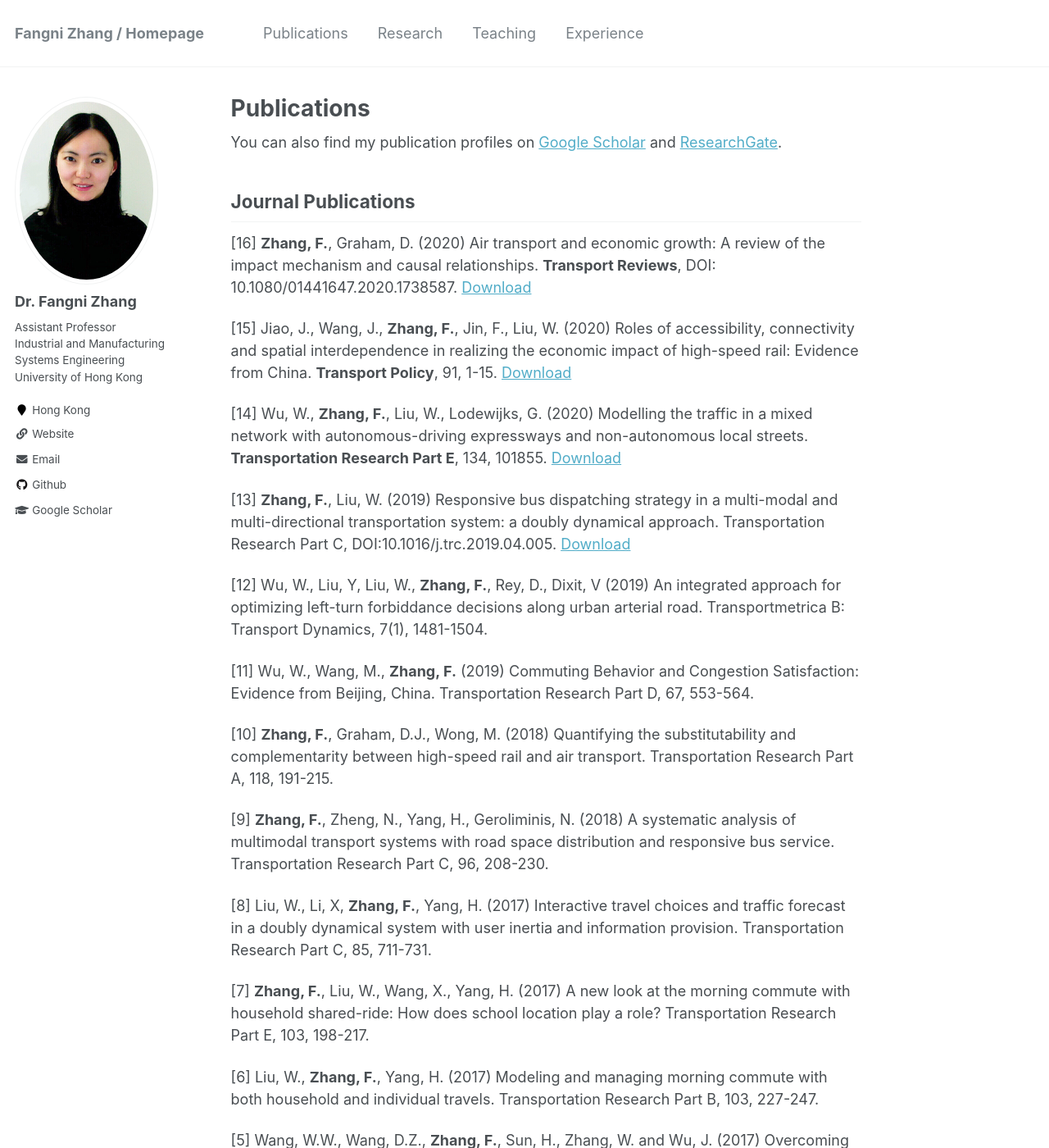
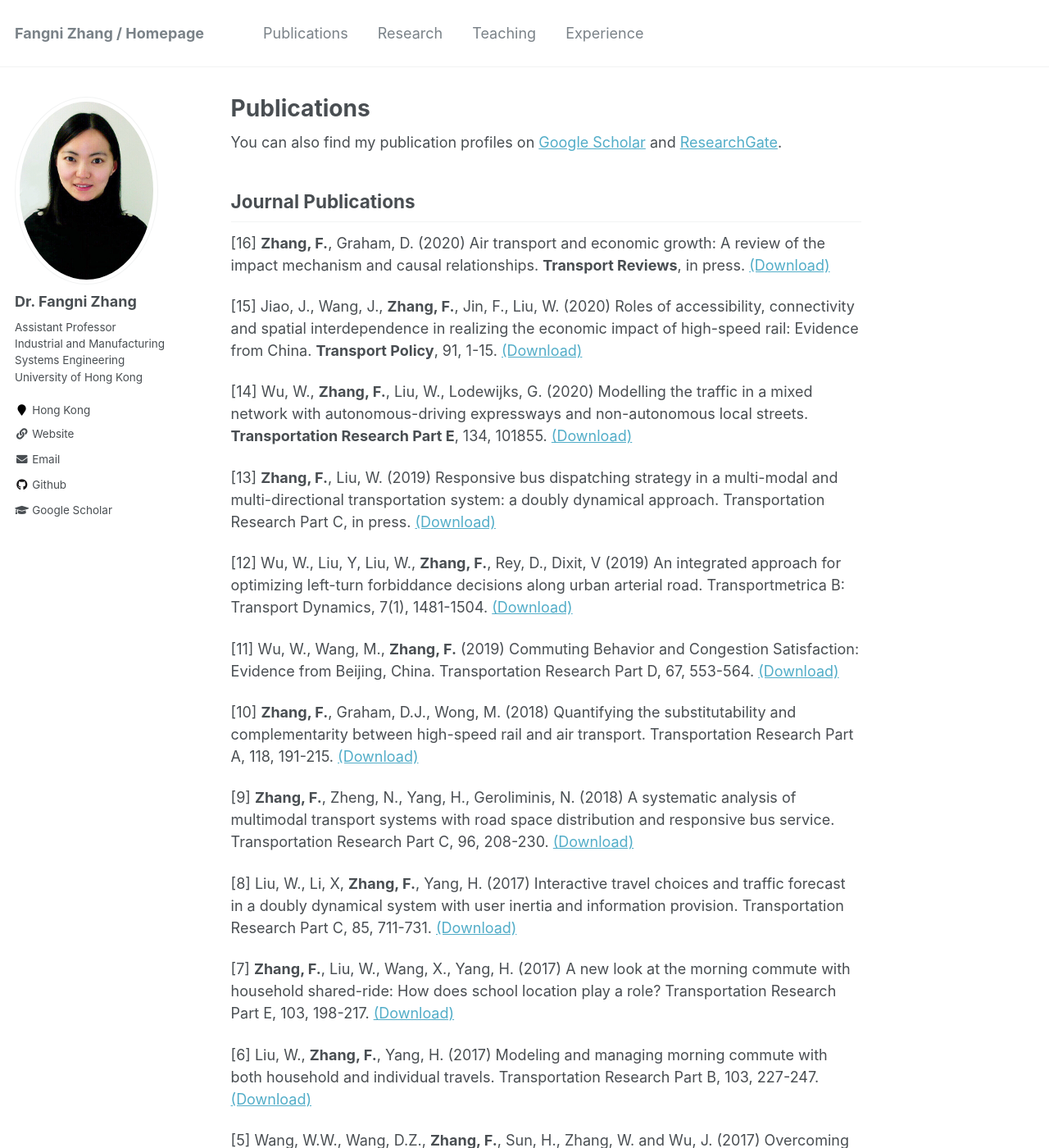
Before and after one commit to fangnizhang/fangnizhang.github.io, a Jekyll site: the page built from _pages/publications.md, in a window 1280 px wide and 1400 px high. Shown: the whole window at 82% size. Built offline with Jekyll 4.4.1, drawn with Linux system fonts in a browser that asks for light colours; some of the changed text lies outside the part shown.

Commit message:
Update publications.md

```diff
--- a/_pages/publications.md
+++ b/_pages/publications.md
@@ -18,37 +18,37 @@
 
 Journal Publications
 ----------
-[16] **Zhang, F.**, Graham, D. (2020) Air transport and economic growth: A review of the impact mechanism and causal relationships. **Transport Reviews**, DOI: 10.1080/01441647.2020.1738587. [Download](https://doi.org/10.1080/01441647.2020.1738587)
+[16] **Zhang, F.**, Graham, D. (2020) Air transport and economic growth: A review of the impact mechanism and causal relationships. **Transport Reviews**, in press. [(Download)](https://doi.org/10.1080/01441647.2020.1738587)
 
-[15] Jiao, J., Wang, J., **Zhang, F.**, Jin, F., Liu, W. (2020) Roles of accessibility, connectivity and spatial interdependence in realizing the economic impact of high-speed rail: Evidence from China. **Transport Policy**, 91, 1-15. [Download](https://doi.org/10.1016/j.tranpol.2020.03.001)
+[15] Jiao, J., Wang, J., **Zhang, F.**, Jin, F., Liu, W. (2020) Roles of accessibility, connectivity and spatial interdependence in realizing the economic impact of high-speed rail: Evidence from China. **Transport Policy**, 91, 1-15. [(Download)](https://doi.org/10.1016/j.tranpol.2020.03.001)
 
-[14] Wu, W., **Zhang, F.**, Liu, W., Lodewijks, G. (2020) Modelling the traffic in a mixed network with autonomous-driving expressways and non-autonomous local streets. **Transportation Research Part E**, 134, 101855. [Download](https://doi.org/10.1016/j.tre.2020.101855)
+[14] Wu, W., **Zhang, F.**, Liu, W., Lodewijks, G. (2020) Modelling the traffic in a mixed network with autonomous-driving expressways and non-autonomous local streets. **Transportation Research Part E**, 134, 101855. [(Download)](https://doi.org/10.1016/j.tre.2020.101855)
 
-[13] **Zhang, F.**, Liu, W. (2019) Responsive bus dispatching strategy in a multi-modal and multi-directional transportation system: a doubly dynamical approach. Transportation Research Part C, DOI:10.1016/j.trc.2019.04.005. [Download](https://doi.org/10.1016/j.trc.2019.04.005)
+[13] **Zhang, F.**, Liu, W. (2019) Responsive bus dispatching strategy in a multi-modal and multi-directional transportation system: a doubly dynamical approach. Transportation Research Part C, in press. [(Download)](https://doi.org/10.1016/j.trc.2019.04.005)
 
-[12] Wu, W., Liu, Y, Liu, W., **Zhang, F.**, Rey, D., Dixit, V (2019) An integrated approach for optimizing left-turn forbiddance decisions along urban arterial road. Transportmetrica B: Transport Dynamics, 7(1), 1481-1504.
+[12] Wu, W., Liu, Y, Liu, W., **Zhang, F.**, Rey, D., Dixit, V (2019) An integrated approach for optimizing left-turn forbiddance decisions along urban arterial road. Transportmetrica B: Transport Dynamics, 7(1), 1481-1504. [(Download)](https://doi.org/10.1080/21680566.2019.1631901)
 
-[11] Wu, W., Wang, M., **Zhang, F.** (2019) Commuting Behavior and Congestion Satisfaction: Evidence from Beijing, China. Transportation Research Part D, 67, 553-564.
+[11] Wu, W., Wang, M., **Zhang, F.** (2019) Commuting Behavior and Congestion Satisfaction: Evidence from Beijing, China. Transportation Research Part D, 67, 553-564. [(Download)](https://doi.org/10.1016/j.trd.2018.12.023)
 
-[10] **Zhang, F.**, Graham, D.J., Wong, M. (2018) Quantifying the substitutability and complementarity between high-speed rail and air transport. Transportation Research Part A, 118, 191-215.
+[10] **Zhang, F.**, Graham, D.J., Wong, M. (2018) Quantifying the substitutability and complementarity between high-speed rail and air transport. Transportation Research Part A, 118, 191-215. [(Download)](https://doi.org/10.1016/j.tra.2018.08.004)
 
-[9] **Zhang, F.**, Zheng, N., Yang, H., Geroliminis, N. (2018) A systematic analysis of multimodal transport systems with road space distribution and responsive bus service. Transportation Research Part C, 96, 208-230.
+[9] **Zhang, F.**, Zheng, N., Yang, H., Geroliminis, N. (2018) A systematic analysis of multimodal transport systems with road space distribution and responsive bus service. Transportation Research Part C, 96, 208-230. [(Download)](https://doi.org/10.1016/j.trc.2018.09.009)
 
-[8] Liu, W., Li, X, **Zhang, F.**, Yang, H. (2017) Interactive travel choices and traffic forecast in a doubly dynamical system with user inertia and information provision. Transportation Research Part C, 85, 711-731.
+[8] Liu, W., Li, X, **Zhang, F.**, Yang, H. (2017) Interactive travel choices and traffic forecast in a doubly dynamical system with user inertia and information provision. Transportation Research Part C, 85, 711-731. [(Download)](https://doi.org/10.1016/j.trc.2017.10.021)
 
-[7] **Zhang, F.**, Liu, W., Wang, X., Yang, H. (2017) A new look at the morning commute with household shared-ride: How does school location play a role? Transportation Research Part E, 103, 198-217.
+[7] **Zhang, F.**, Liu, W., Wang, X., Yang, H. (2017) A new look at the morning commute with household shared-ride: How does school location play a role? Transportation Research Part E, 103, 198-217. [(Download)](https://doi.org/10.1016/j.tre.2017.05.004)
 
-[6] Liu, W., **Zhang, F.**, Yang, H. (2017) Modeling and managing morning commute with both household and individual travels. Transportation Research Part B, 103, 227-247.
+[6] Liu, W., **Zhang, F.**, Yang, H. (2017) Modeling and managing morning commute with both household and individual travels. Transportation Research Part B, 103, 227-247. [(Download)](https://doi.org/10.1016/j.trb.2016.12.002)
 
-[5] Wang, W.W., Wang, D.Z., **Zhang, F.**, Sun, H., Zhang, W. and Wu, J. (2017) Overcoming the Downs-Thomson Paradox by transit subsidy policies. Transportation Research Part A, 95, 126-147.
+[5] Wang, W.W., Wang, D.Z., **Zhang, F.**, Sun, H., Zhang, W. and Wu, J. (2017) Overcoming the Downs-Thomson Paradox by transit subsidy policies. Transportation Research Part A, 95, 126-147. [(Download)](https://doi.org/10.1016/j.tra.2016.11.003)
 
-[4] **Zhang, F.**, Lindsey, R. and Yang, H. (2016) The Downs–Thomson paradox with imperfect mode substitutes and alternative transit administration regimes. Transportation Research Part B, 86, 104-127.
+[4] **Zhang, F.**, Lindsey, R. and Yang, H. (2016) The Downs–Thomson paradox with imperfect mode substitutes and alternative transit administration regimes. Transportation Research Part B, 86, 104-127. [(Download)](https://doi.org/10.1016/j.trb.2016.01.013)
 
-[3] Liu, W., **Zhang, F.**, Yang, H.  (2016) Managing morning commute with parking space constraints in the case of bi-modal many-to-one network. Transportmetrica A, 12(2), 116-141.
+[3] Liu, W., **Zhang, F.**, Yang, H.  (2016) Managing morning commute with parking space constraints in the case of bi-modal many-to-one network. Transportmetrica A, 12(2), 116-141. [(Download)](https://doi.org/10.1080/23249935.2015.1111955)
 
-[2] **Zhang, F.**, Yang, H., Liu, W. (2014) The Downs-Thomson Paradox with responsive transit service. Transportation Research Part A, 70, 244-263.
+[2] **Zhang, F.**, Yang, H., Liu, W. (2014) The Downs-Thomson Paradox with responsive transit service. Transportation Research Part A, 70, 244-263. [(Download)](https://doi.org/10.1016/j.tra.2014.10.022)
 
-[1] Liu, W., Yang, H., Yin, Y., **Zhang, F.** (2014) A novel permit scheme for managing parking competition and bottleneck congestion. Transportation Research Part C, 44, 265-281.
+[1] Liu, W., Yang, H., Yin, Y., **Zhang, F.** (2014) A novel permit scheme for managing parking competition and bottleneck congestion. Transportation Research Part C, 44, 265-281. [(Download)](https://doi.org/10.1016/j.trc.2014.04.005)
 
 
 Selected Conferences
```
